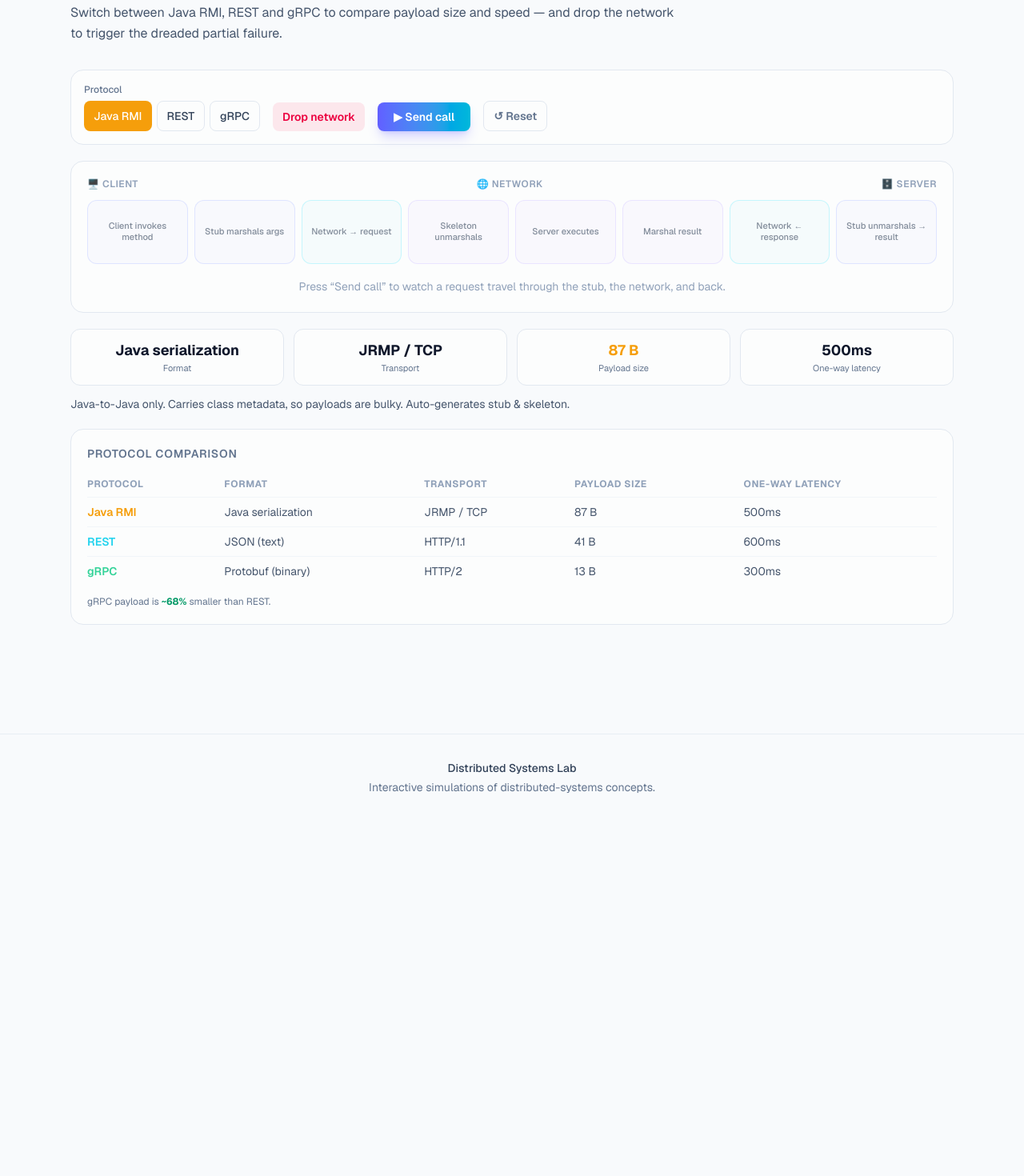
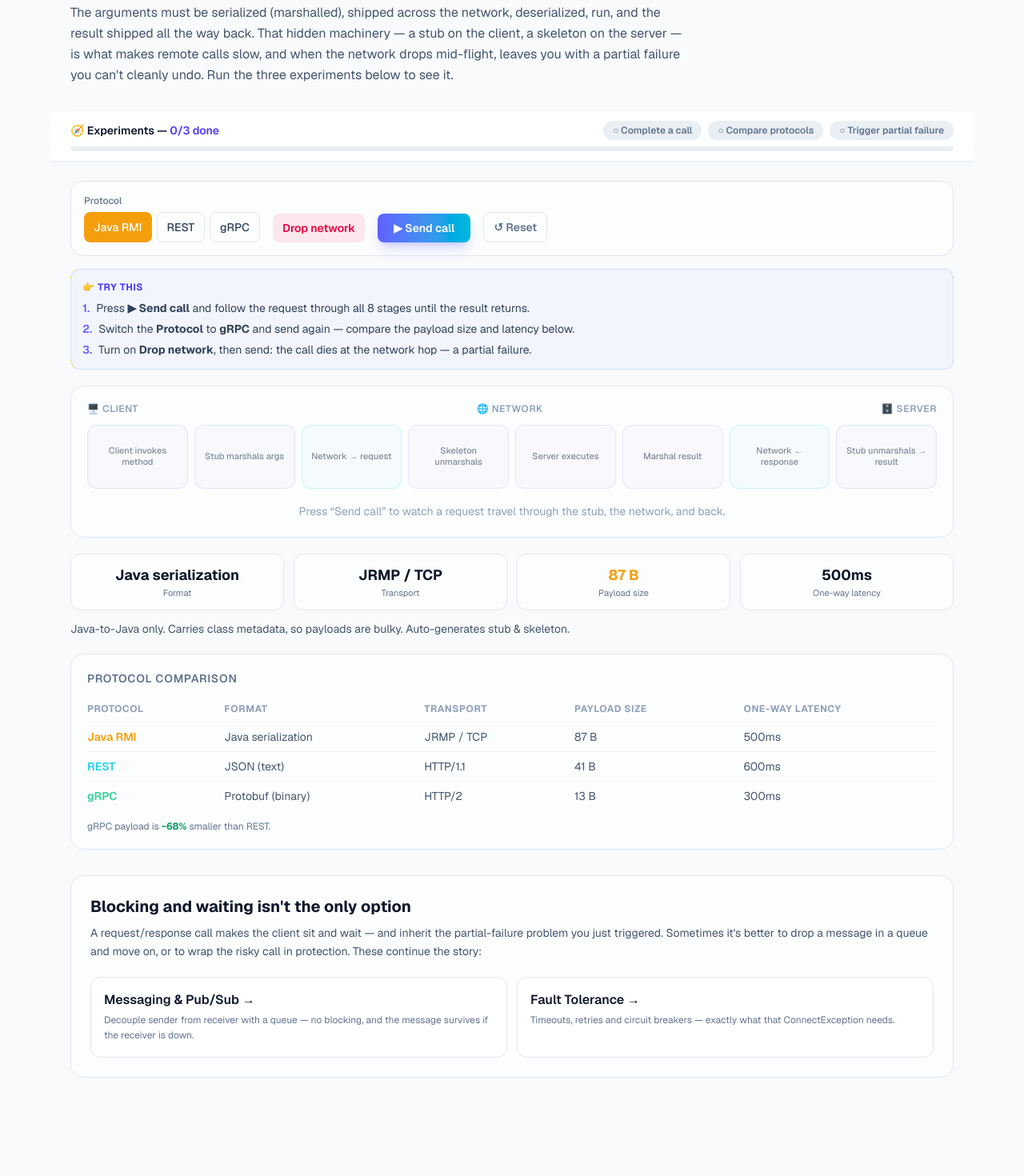
Before and after one commit to yazon551-byte/ds, a Next.js app: page /labs/remote-invocation in a window 1280 px wide. Shown: the part 220-1690 px from the top of the page at 80% size. Before the commit the page ends 1246 px from the top, so only its background shows below. Built offline with nearby package versions, Linux system fonts and the light colour scheme.

Commit message:
Remote Invocation: guided UX (mission tracker, Try-this, call/partial-failure reveals, next-steps)

```diff
--- a/src/components/labs/remote-invocation-lab.tsx
+++ b/src/components/labs/remote-invocation-lab.tsx
@@ -1,8 +1,10 @@
 "use client";
 
 import { useCallback, useEffect, useMemo, useRef, useState } from "react";
+import Link from "next/link";
 import { useApp } from "@/components/providers";
 import { LabShell } from "@/components/lab-shell";
+import { TryIt, Aha, MissionTracker } from "@/components/labs/ux";
 import { protocols, protoConfig, type Protocol } from "@/lib/labs/remote-invocation";
 import type { Localized } from "@/lib/types";
 
@@ -66,6 +68,10 @@ export function RemoteInvocationLab() {
   const [status, setStatus] = useState<Status>("idle");
   const [elapsed, setElapsed] = useState(0);
 
+  // ── gamification: see the call, compare protocols, break the network ─
+  const [missions, setMissions] = useState({ sent: false, compared: false, failed: false });
+  const allDone = missions.sent && missions.compared && missions.failed;
+
   const cfg = protoConfig(protocol);
   const stages = useMemo(() => buildStages(cfg.networkMs), [cfg.networkMs]);
   const cum = useMemo(() => {
@@ -96,11 +102,13 @@ export function RemoteInvocationLab() {
       if (dropRef.current && e >= failAtRef.current) {
         setElapsed(failAtRef.current);
         setStatus("failed");
+        setMissions((m) => (m.failed ? m : { ...m, failed: true }));
         return;
       }
       if (e >= totalRef.current) {
         setElapsed(totalRef.current);
         setStatus("done");
+        setMissions((m) => (m.sent ? m : { ...m, sent: true }));
         return;
       }
       setElapsed(e);
@@ -138,17 +146,27 @@ export function RemoteInvocationLab() {
       title={{ en: "Remote Invocation", ar: "الاستدعاء عن بُعد" }}
       difficulty="Intermediate"
       intro={{
-        en: "Watch a remote call travel: client → stub (marshal) → network → server skeleton → execute → back. Switch between Java RMI, REST and gRPC to compare payload size and speed — and drop the network to trigger the dreaded partial failure.",
-        ar: "شاهد نداءً بعيداً وهو يسافر: العميل → الـ stub (تسلسل) → الشبكة → skeleton الخادم → تنفيذ → عودة. بدّل بين Java RMI و REST و gRPC لمقارنة حجم الحمولة والسرعة — واقطع الشبكة لتفجير الفشل الجزئي.",
+        en: "The problem: calling a function on another machine looks like a normal method call, but it absolutely isn't. The arguments must be serialized (marshalled), shipped across the network, deserialized, run, and the result shipped all the way back. That hidden machinery — a stub on the client, a skeleton on the server — is what makes remote calls slow, and when the network drops mid-flight, leaves you with a partial failure you can't cleanly undo. Run the three experiments below to see it.",
+        ar: "المشكلة: مناداة دالة على جهاز تاني بتبيّن متل نداء عادي، بس أبداً مو هيك. لازم المعطيات تتسلسل (marshalling)، تنشحن عبر الشبكة، تتفكّك، تتنفّذ، والنتيجة ترجع كل الطريق. هاي الآلية المخفية — stub عند العميل و skeleton عند الخادم — هي اللي بتخلّي النداء البعيد بطيء، ولمّا تنقطع الشبكة بالنص بتتركك بفشل جزئي ما بتقدر تتراجع عنه بنظافة. جرّب التجارب الثلاث تحت لتشوفها.",
       }}
     >
+      {/* ── Sticky mission tracker ────────────────────────────── */}
+      <MissionTracker
+        title="Experiments"
+        missions={[
+          { label: "Complete a call", done: missions.sent },
+          { label: "Compare protocols", done: missions.compared },
+          { label: "Trigger partial failure", done: missions.failed },
+        ]}
+      />
+
       {/* ── Controls ─────────────────────────────────────────── */}
       <div className="flex flex-wrap items-end gap-4 rounded-2xl border border-slate-200 bg-white/60 p-4 dark:border-white/10 dark:bg-white/[0.03]">
         <div className="flex flex-col gap-1.5">
           <span className="text-xs font-medium text-slate-500 dark:text-slate-400">{tr(L.protocol)}</span>
           <div className="flex gap-1.5">
             {protocols.map((p) => (
-              <button key={p.id} type="button" onClick={() => { setProtocol(p.id); reset(); }} className={["rounded-lg px-3 py-2 text-sm font-medium transition-colors", protocol === p.id ? "text-white" : "border border-slate-200 text-slate-700 hover:bg-slate-100 dark:border-white/10 dark:text-slate-200 dark:hover:bg-white/5"].join(" ")} style={protocol === p.id ? { background: p.color } : undefined}>
+              <button key={p.id} type="button" onClick={() => { setProtocol(p.id); reset(); if (p.id !== "rmi") setMissions((m) => (m.compared ? m : { ...m, compared: true })); }} className={["rounded-lg px-3 py-2 text-sm font-medium transition-colors", protocol === p.id ? "text-white" : "border border-slate-200 text-slate-700 hover:bg-slate-100 dark:border-white/10 dark:text-slate-200 dark:hover:bg-white/5"].join(" ")} style={protocol === p.id ? { background: p.color } : undefined}>
                 {p.name}
               </button>
             ))}
@@ -162,6 +180,14 @@ export function RemoteInvocationLab() {
         </button>
         <button type="button" onClick={reset} className="rounded-lg border border-slate-200 px-3 py-2 text-sm font-semibold text-slate-500 hover:bg-slate-100 dark:border-white/10 dark:text-slate-400 dark:hover:bg-white/5">↺ {tr(L.reset)}</button>
       </div>
+
+      <TryIt
+        items={[
+          <>Press <b>▶ {tr(L.send)}</b> and follow the request through all 8 stages until the result returns.</>,
+          <>Switch the <b>{tr(L.protocol)}</b> to <b>gRPC</b> and send again — compare the payload size and latency below.</>,
+          <>Turn on <b>{tr(L.dropNet)}</b>, then send: the call dies at the network hop — a partial failure.</>,
+        ]}
+      />
 
       {/* ── Pipeline ─────────────────────────────────────────── */}
       <div className="mt-5 rounded-2xl border border-slate-200 bg-white/60 p-5 dark:border-white/10 dark:bg-white/[0.03]">
@@ -210,6 +236,20 @@ export function RemoteInvocationLab() {
           {status === "running" && <span className="text-sm text-slate-400">{tr(L.sending)}</span>}
         </div>
       </div>
+
+      <Aha show={missions.sent}>
+        Notice how many steps a single &quot;function call&quot; really took: marshal the args, cross
+        the network, unmarshal, run, marshal the result, cross back, unmarshal. The whole
+        point of a stub/skeleton is to <i>hide</i> all that so remote calls look local — but
+        the network time never goes away. That illusion is exactly why remote calls quietly
+        cost 100–1000× a local one.
+      </Aha>
+      <Aha show={missions.failed}>
+        The call vanished at the network hop. Here&apos;s the nasty part: the client got a
+        <code> ConnectException</code>, but it has <b>no idea</b> whether the server already ran
+        the method or never got the request. Re-sending might run it twice. This is the
+        partial-failure problem — and why remote APIs need timeouts, retries, and idempotency.
+      </Aha>
 
       {/* ── Current protocol stats ───────────────────────────── */}
       <div className="mt-5 grid grid-cols-2 gap-3 sm:grid-cols-4">
@@ -261,6 +301,48 @@ export function RemoteInvocationLab() {
           gRPC payload is <b className="text-emerald-600 dark:text-emerald-400">~{grpcSmaller}%</b> {tr(L.smaller)}.
         </p>
       </div>
+
+      {/* ── Closing: what to explore next ─────────────────────── */}
+      <section
+        className={[
+          "mt-8 rounded-2xl border p-6 transition-colors",
+          allDone
+            ? "border-emerald-400/40 bg-emerald-500/5"
+            : "border-slate-200 bg-white/60 dark:border-white/10 dark:bg-white/[0.03]",
+        ].join(" ")}
+      >
+        <h2 className="text-xl font-bold text-slate-900 dark:text-white">
+          {allDone ? "🎉 You've seen what a remote call really costs." : "Blocking and waiting isn't the only option"}
+        </h2>
+        <p className="mt-2 text-sm leading-relaxed text-slate-600 dark:text-slate-400">
+          A request/response call makes the client sit and wait — and inherit the partial-failure
+          problem you just triggered. Sometimes it&apos;s better to drop a message in a queue and move
+          on, or to wrap the risky call in protection. These continue the story:
+        </p>
+        <div className="mt-5 grid grid-cols-1 gap-3 sm:grid-cols-2">
+          {[
+            {
+              fix: "Messaging & Pub/Sub",
+              desc: "Decouple sender from receiver with a queue — no blocking, and the message survives if the receiver is down.",
+              href: "/labs/messaging",
+            },
+            {
+              fix: "Fault Tolerance",
+              desc: "Timeouts, retries and circuit breakers — exactly what that ConnectException needs.",
+              href: "/labs/fault-tolerance",
+            },
+          ].map((s) => (
+            <Link
+              key={s.fix}
+              href={s.href}
+              className="group rounded-xl border border-slate-200 bg-white p-4 transition-all hover:-translate-y-1 hover:border-indigo-300 hover:shadow-lg hover:shadow-indigo-500/10 dark:border-white/10 dark:bg-white/[0.03] dark:hover:border-indigo-400/40"
+            >
+              <p className="font-semibold text-slate-900 dark:text-white">{s.fix} →</p>
+              <p className="mt-1 text-xs leading-relaxed text-slate-500 dark:text-slate-400">{s.desc}</p>
+            </Link>
+          ))}
+        </div>
+      </section>
     </LabShell>
   );
 }
```
